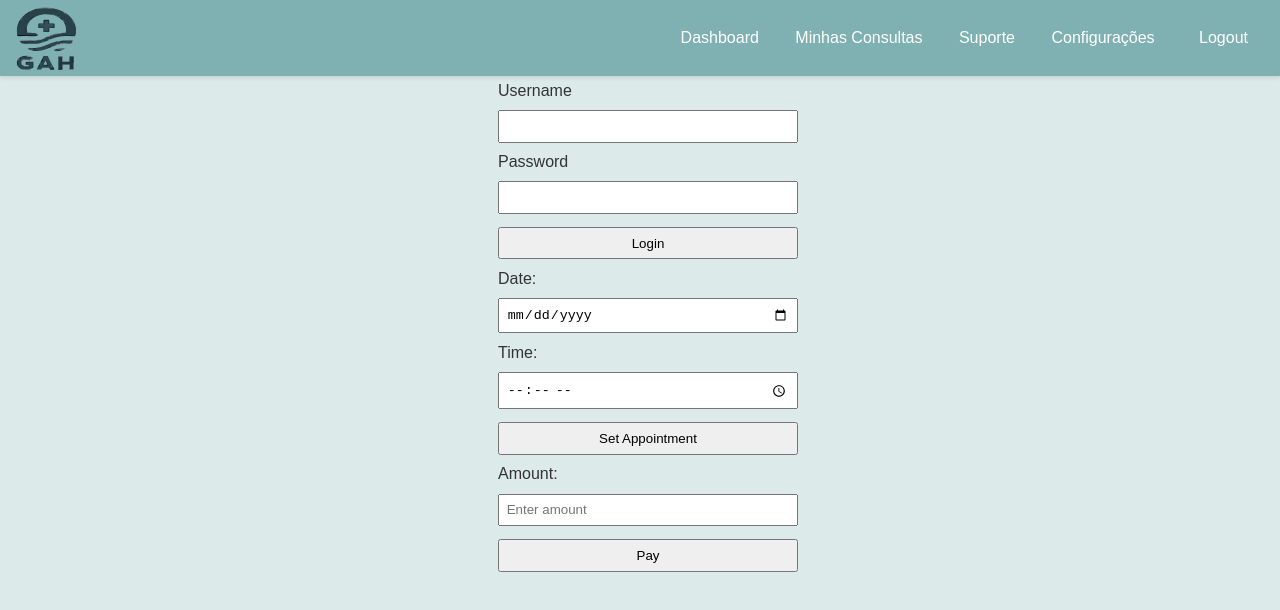
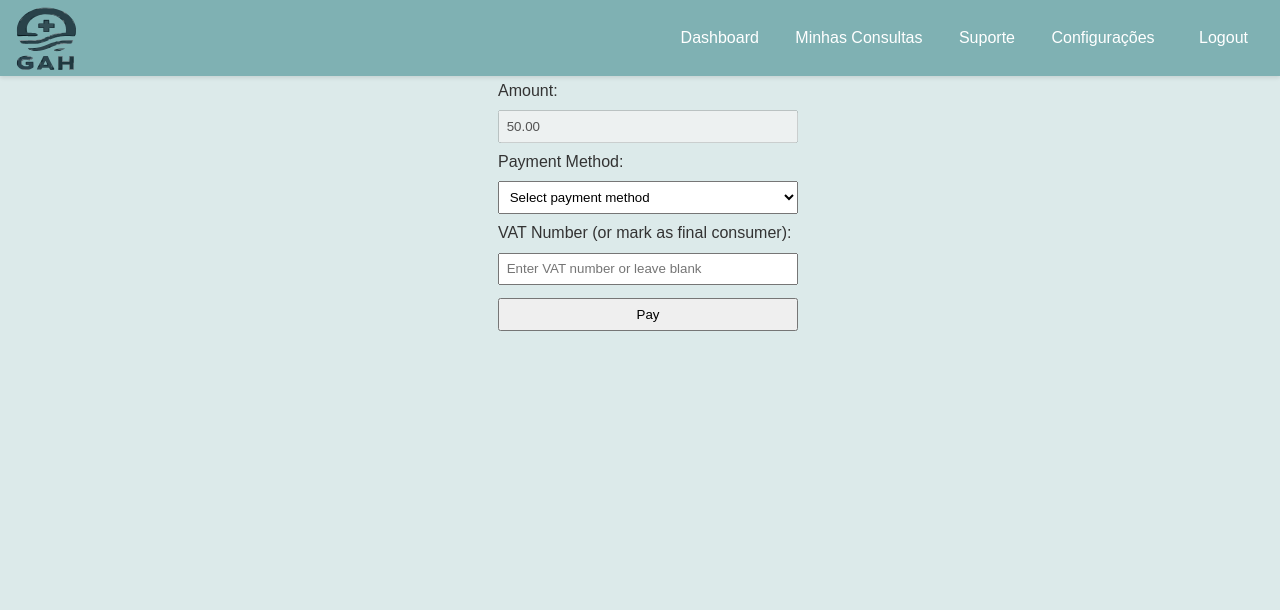
Before and after one commit to Gameiro02/GAH_Clinic, a Svelte app in the folder GAH_Clinic/: page / in a window 1280 px wide. Shown: the top 610 px of the page. Built offline with nearby package versions, Linux system fonts and the light colour scheme.

Commit message:
chore: Update App.svelte to include PaymentPage component

```diff
--- a/GAH_Clinic/src/App.svelte
+++ b/GAH_Clinic/src/App.svelte
@@ -4,11 +4,9 @@
   import Payment from "./Payment.svelte";
   import Navbar from "./Navbar.svelte";
   import Calendar from "./Calendar.svelte";
+  import PaymentPage from "./PaymentPage.svelte";
 </script>
 
 <main>
-  <Navbar />
-  <Login />
-  <ScheduleAppointment />
-  <Payment />
+  <PaymentPage />
 </main>
--- /dev/null
+++ b/GAH_Clinic/src/PaymentPage.svelte
@@ -0,0 +1,120 @@
+<script>
+  import Navbar from "./Navbar.svelte";
+  let amount = "50.00"; // Valor predefinido que será mostrado no campo amount
+  let paymentMethod = "";
+  let vatNumber = "";
+  let phoneNumber = "";
+  let entity = "11111"; // Entidade fixa para todos os pagamentos Multibanco
+  let reference = ""; // Referência que será gerada
+  let errorMessage = ""; // Mensagem de erro para validação
+
+  function generateRandomReference() {
+    return Math.floor(100000000 + Math.random() * 900000000).toString();
+  }
+
+  function processPayment() {
+    errorMessage = ""; // Limpar mensagens de erro anteriores
+
+    if (paymentMethod === "MBWay") {
+      if (!isValidInput(phoneNumber, 9)) {
+        errorMessage = "Invalid phone number.";
+        return;
+      }
+      console.log(
+        "Processing MBWay payment of $",
+        amount,
+        "with phone number",
+        phoneNumber
+      );
+    }
+
+    if (paymentMethod === "Multibanco") {
+      if (!isValidInput(vatNumber, 9)) {
+        errorMessage = "VAT number must be exactly 9 digits.";
+        return;
+      }
+      reference = generateRandomReference();
+      console.log(
+        "Processing Multibanco payment of $",
+        amount,
+        "Entity:",
+        entity,
+        "Reference:",
+        reference
+      );
+    }
+    // Logic to send invoice via email after payment confirmation
+  }
+
+  function isValidInput(value, length) {
+    return value.length === length && /^\d+$/.test(value);
+  }
+</script>
+
+<Navbar />
+
+<form on:submit|preventDefault={processPayment}>
+  {#if errorMessage}
+    <p style="color: red;">{errorMessage}</p>
+  {/if}
+
+  <label for="amount">Amount:</label>
+  <input
+    id="amount"
+    type="number"
+    min="0"
+    step="0.01"
+    bind:value={amount}
+    placeholder="Enter amount"
+    required
+    disabled
+  />
+
+  <label for="payment-method">Payment Method:</label>
+  <select id="payment-method" bind:value={paymentMethod} required>
+    <option value="">Select payment method</option>
+    <option value="MBWay">MBWay</option>
+    <option value="Multibanco">Multibanco</option>
+  </select>
+
+  {#if paymentMethod === "MBWay"}
+    <label for="phone-number">Phone Number:</label>
+    <input
+      id="phone-number"
+      type="tel"
+      bind:value={phoneNumber}
+      placeholder="Enter phone number"
+      required
+    />
+  {/if}
+
+  <label for="vat-number">VAT Number (or mark as final consumer):</label>
+  <input
+    id="vat-number"
+    type="text"
+    bind:value={vatNumber}
+    placeholder="Enter VAT number or leave blank"
+  />
+
+  {#if paymentMethod === "Multibanco"}
+    <p>Entity: {entity}</p>
+    <p>Reference: {reference}</p>
+  {/if}
+
+  <button type="submit">Pay</button>
+</form>
+
+<style>
+  form {
+    display: flex;
+    flex-direction: column;
+    max-width: 300px;
+    margin: auto;
+  }
+  input,
+  select,
+  button {
+    margin: 0.5em 0;
+    padding: 0.5em;
+  }
+</style>
```
